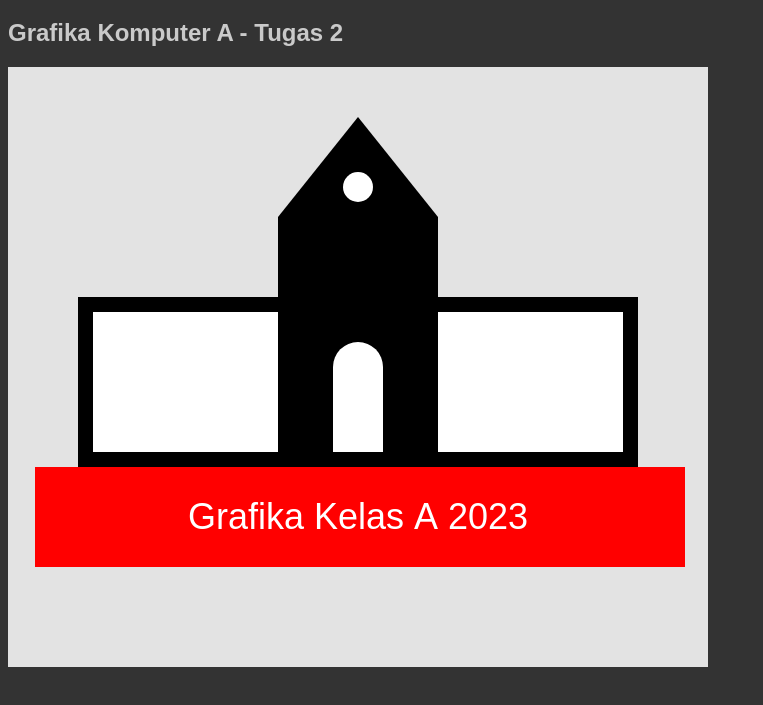
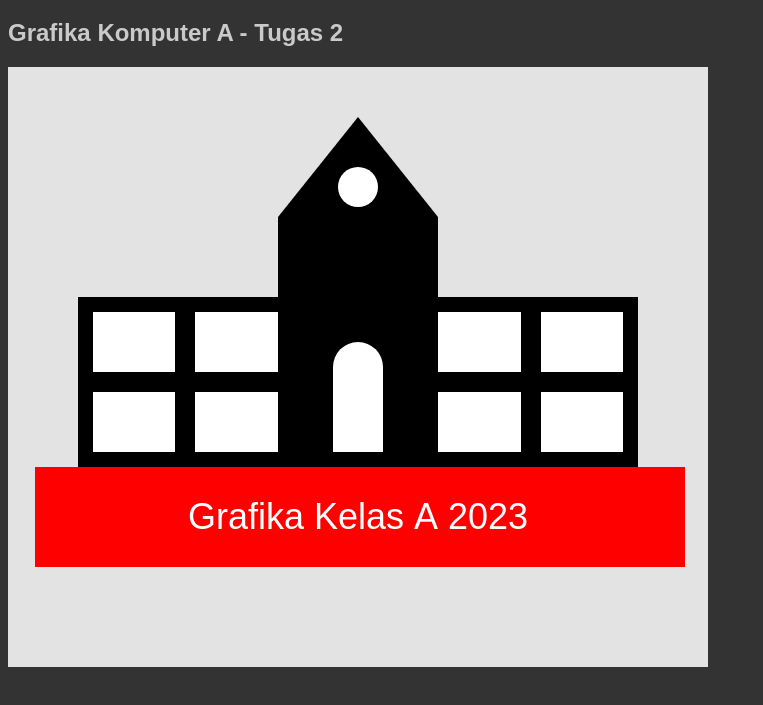
Before and after one commit to tlithaee/grafkom_t2, a plain HTML site: page index.html in a window 1280 px wide. Shown: the part 61-766 px from the top of the page, without its empty margins (0-763 px from the left). Drawn offline with Linux system fonts and the light colour scheme.

Commit message:
modified:   README.md 	modified:   index.html

```diff
--- a/index.html
+++ b/index.html
@@ -12,10 +12,10 @@
             background-color: rgb(227, 227, 227);
             display: block;
         }
-        /* #canvasholder {
+        #canvasholder {
             border:2px solid rgb(202, 202, 202);
             float: left;
-        } */
+        }
 
         h1,h2{
             font-family: sans-serif;
@@ -39,7 +39,7 @@
 
             function circle() {
                 g.beginPath();
-                g.arc(0,0,15,0,2*Math.PI,false);
+                g.arc(0,0,20,0,2*Math.PI,false);
                 g.fill();
             }
 
@@ -110,6 +110,37 @@
                  // jendela kiri
 
                  g.save();
+                 g.translate(167,230);
+                 g.fillStyle = "black";
+                 g.fillRect(0,0,20,170);
+                 g.restore();
+
+                 g.save();
+                 g.translate(270,305);
+                 g.fillStyle = "black";
+                 g.rotate(Math.PI/2);
+                 g.fillRect(0,0,20,190);
+                 g.restore();
+
+
+                // jendela kanan
+
+                 g.save();
+                 g.translate(513,230);
+                 g.fillStyle = "black";
+                 g.fillRect(0,0,20,200);
+                 g.restore();
+
+                 g.save();
+                 g.translate(630,305);
+                 g.fillStyle = "black";
+                 g.rotate(Math.PI/2);
+                 g.fillRect(0,0,20,200);
+                 g.restore();
+
+                 //pintu
+
+                 g.save();
                  g.translate(350,300);
                  g.fillStyle = "white";
                  g.rotate(Math.PI);
@@ -121,6 +152,8 @@
                  g.fillStyle = "white";
                  g.fillRect(0,0,50,85);
                  g.restore();
+
+                 //capt
 
                  g.save();
                  g.translate(677,400);
```
Also changed, not shown: 175_Syarifah Talitha Erfany_Tugas 2.png (added), 1 other file.
